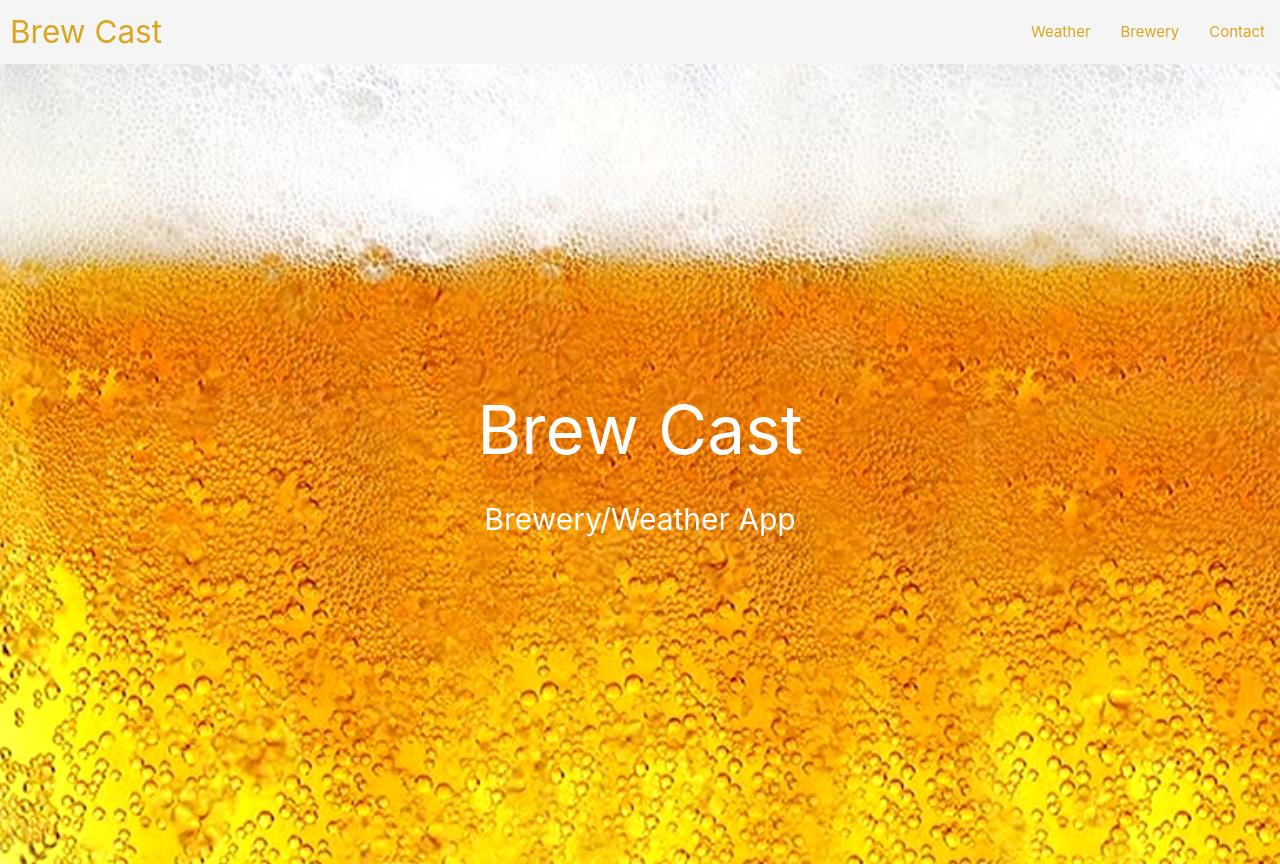
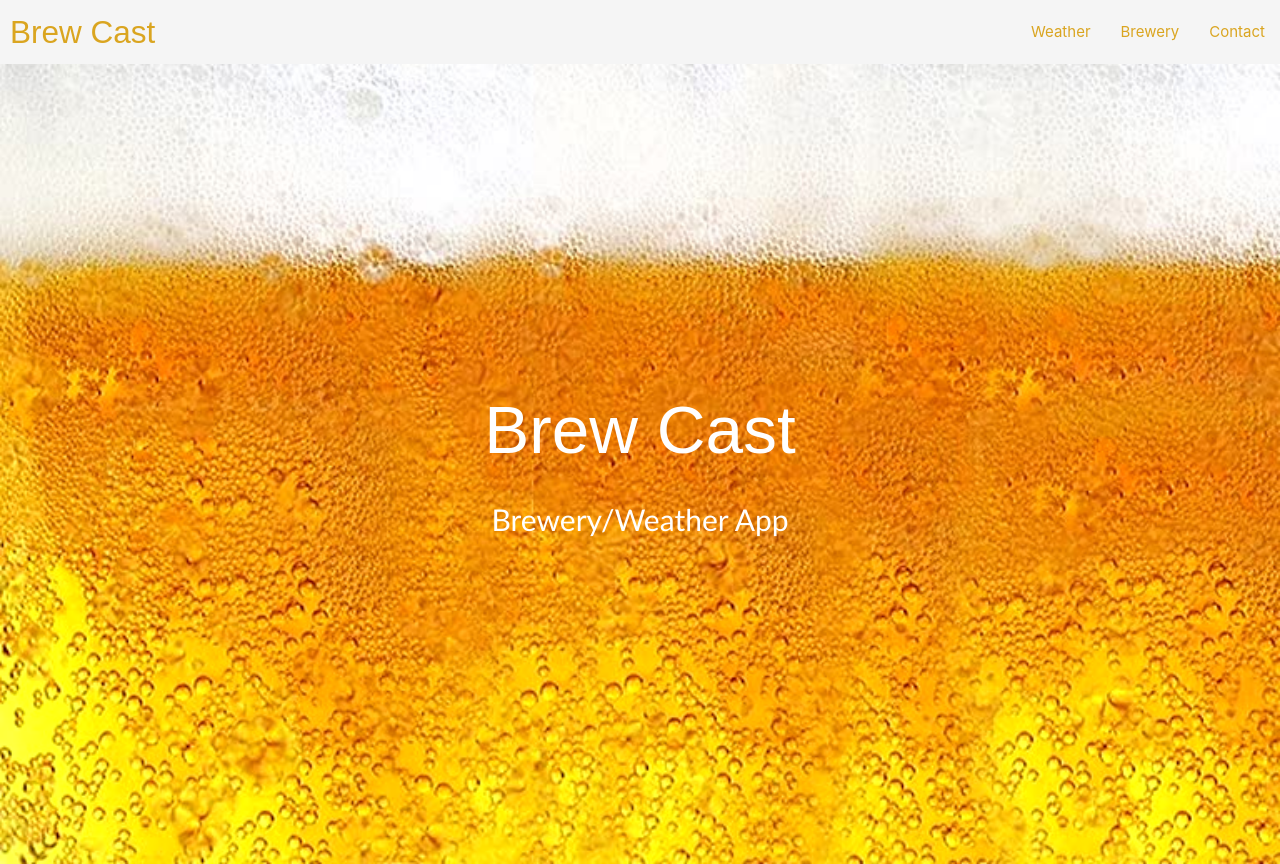
Before and after one commit to domconf/BrewCast, a plain HTML site: page index.html in a window 1280 px wide. Shown: the top 864 px of the page. Drawn offline with nearby package versions, Linux system fonts and the light colour scheme.

Commit message:
edited font families

```diff
--- a/assets/style.css
+++ b/assets/style.css
@@ -9,21 +9,26 @@
 .brand-logo {
   color: goldenrod !important;
   margin-left: 10px !important;
+  font-family: fantasy;
 }
 
 .bgimage {
-    height:100vh;
+  height: 100vh;
   background: url('images/bubbles.jpg');
   background-size: cover;
-    position:relative;
+  position: relative;
 }
 
 .hero_title {
   font-size: 4.5rem;
+  font-family: fantasy;
 }
+
 .hero_desc {
   font-size: 2rem;
+  font-family: 'Gill Sans', 'Gill Sans MT', Calibri, 'Trebuchet MS', sans-serif
 }
+
 .hero-text {
   text-align: center;
   position: absolute;
@@ -31,4 +36,5 @@
   left: 50%;
   transform: translate(-50%, -50%);
   color: white;
+
 }
```
Lines whose indentation alone changed are shown as unchanged.
